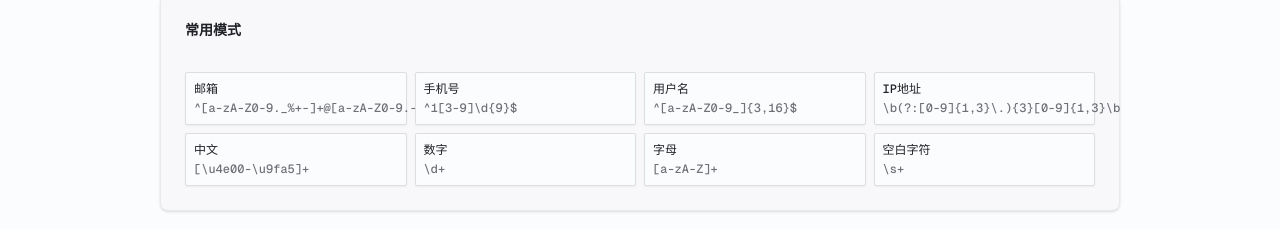
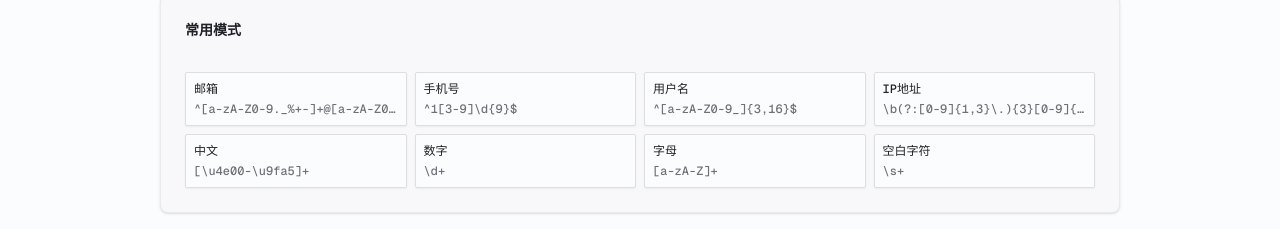
Before and after one commit to gift89a/v0-tool-website, a Next.js app: page /tools/regex in a window 1280 px wide. Shown: the part 648-877 px from the top of the page. Built offline with nearby package versions, Linux system fonts and the light colour scheme.

Commit message:
fix: 恢复IP地址模式并添加文本截断，鼠标悬停显示完整内容

```diff
--- a/components/tools/regex-tool.tsx
+++ b/components/tools/regex-tool.tsx
@@ -330,7 +330,7 @@ export function RegexTool() {
               >
                 <div className="w-full min-w-0">
                   <div className="font-medium text-xs mb-1 font-mono">{item.name}</div>
-                  <div className="text-xs text-muted-foreground font-mono break-words leading-tight">{item.pattern}</div>
+                  <div className="text-xs text-muted-foreground font-mono truncate" title={item.pattern}>{item.pattern}</div>
                 </div>
               </Button>
             ))}
```
